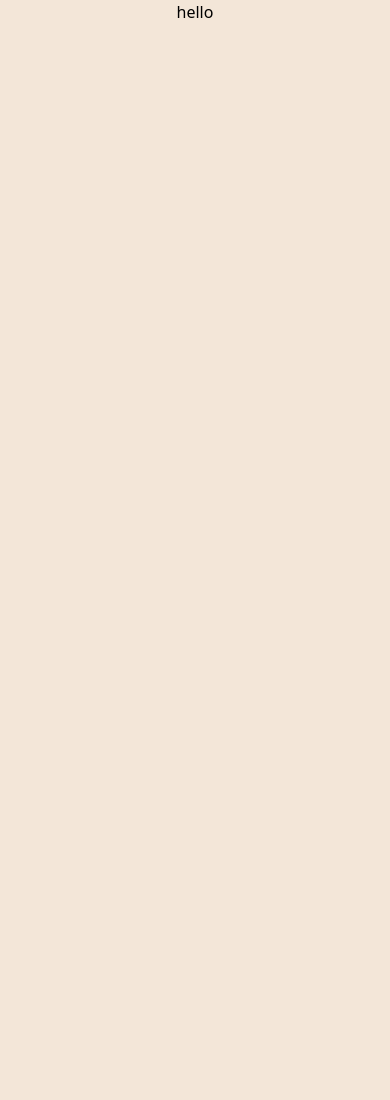
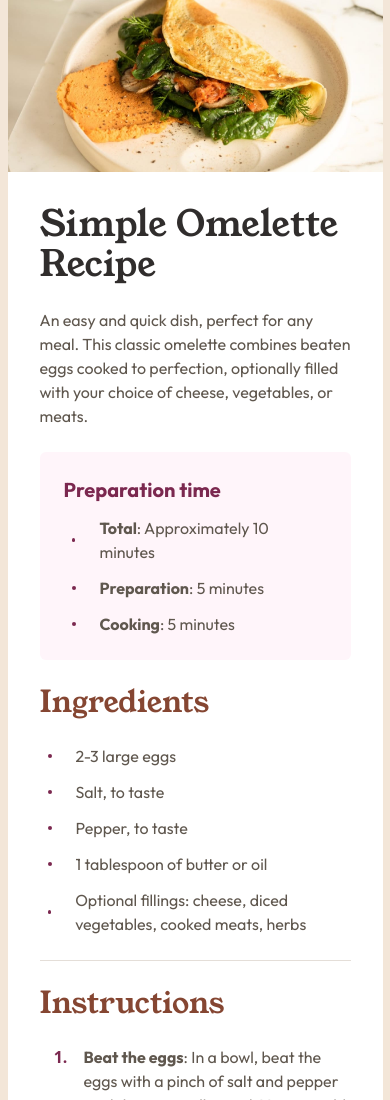
Before and after one commit to palmeiroerick/recipe-page, a Next.js app: page / in a window 390 px wide. Shown: the top 1100 px of the page. Before the commit the page ends 844 px from the top, so only its background shows below. Built offline with nearby package versions, Linux system fonts and the light colour scheme.

Commit message:
feat: add mobile layout

```diff
--- a/app/page.tsx
+++ b/app/page.tsx
@@ -1,5 +1,32 @@
+import Divisor from "@/components/Divisor";
+import Ingredients from "@/components/Ingredients";
+import Instructions from "@/components/Instructions";
+import Nutrition from "@/components/Nutrition";
+import Omelette from "@/components/Omelette";
+import Preparation from "@/components/Preparation";
+import Text from "@/components/Text";
+import Title from "@/components/Title";
+
 const Home = () => {
-  return <div>hello</div>;
+  return (
+    <main className="w-[23.438rem] bg-white">
+      <Omelette />
+      <div className="flex flex-col gap-6 p-8">
+        <Title>Simple Omelette Recipe</Title>
+        <Text>
+          An easy and quick dish, perfect for any meal. This classic omelette
+          combines beaten eggs cooked to perfection, optionally filled with your
+          choice of cheese, vegetables, or meats.
+        </Text>
+        <Preparation />
+        <Ingredients />
+        <Divisor />
+        <Instructions />
+        <Divisor />
+        <Nutrition />
+      </div>
+    </main>
+  );
 };
 
 export default Home;
```
